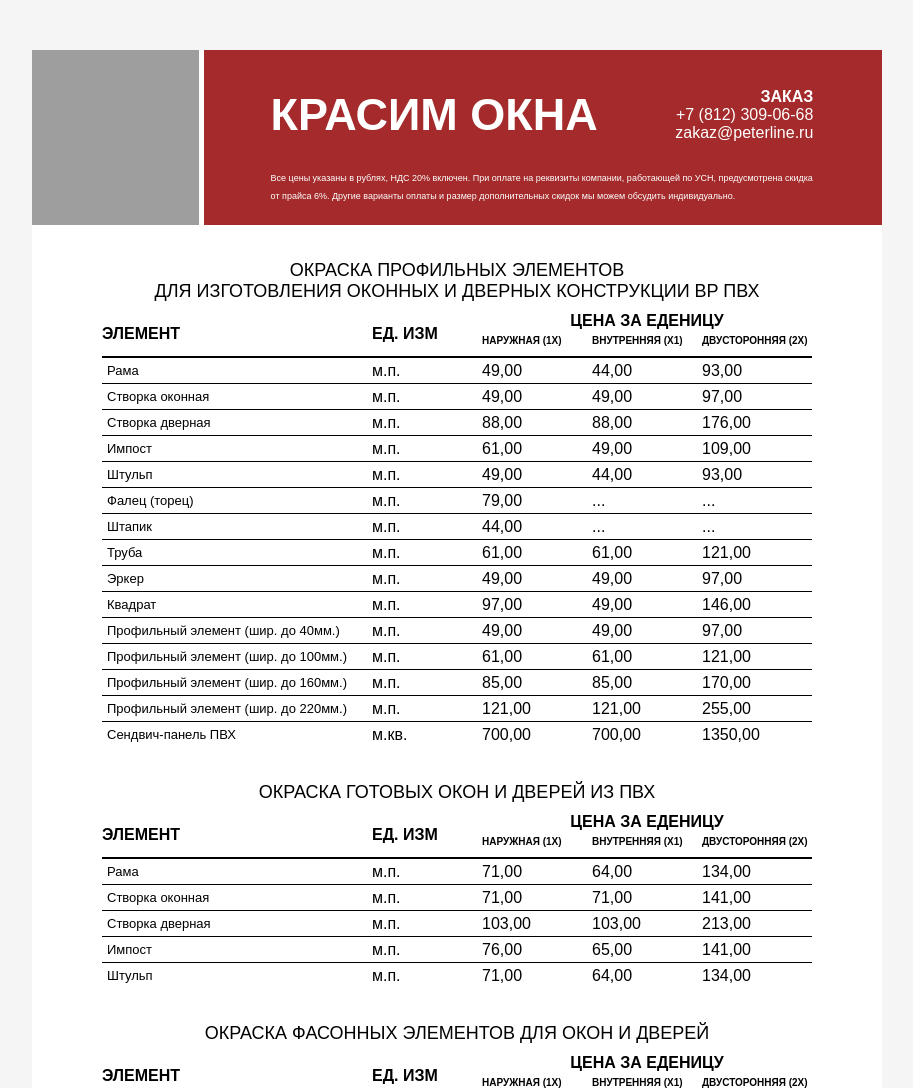
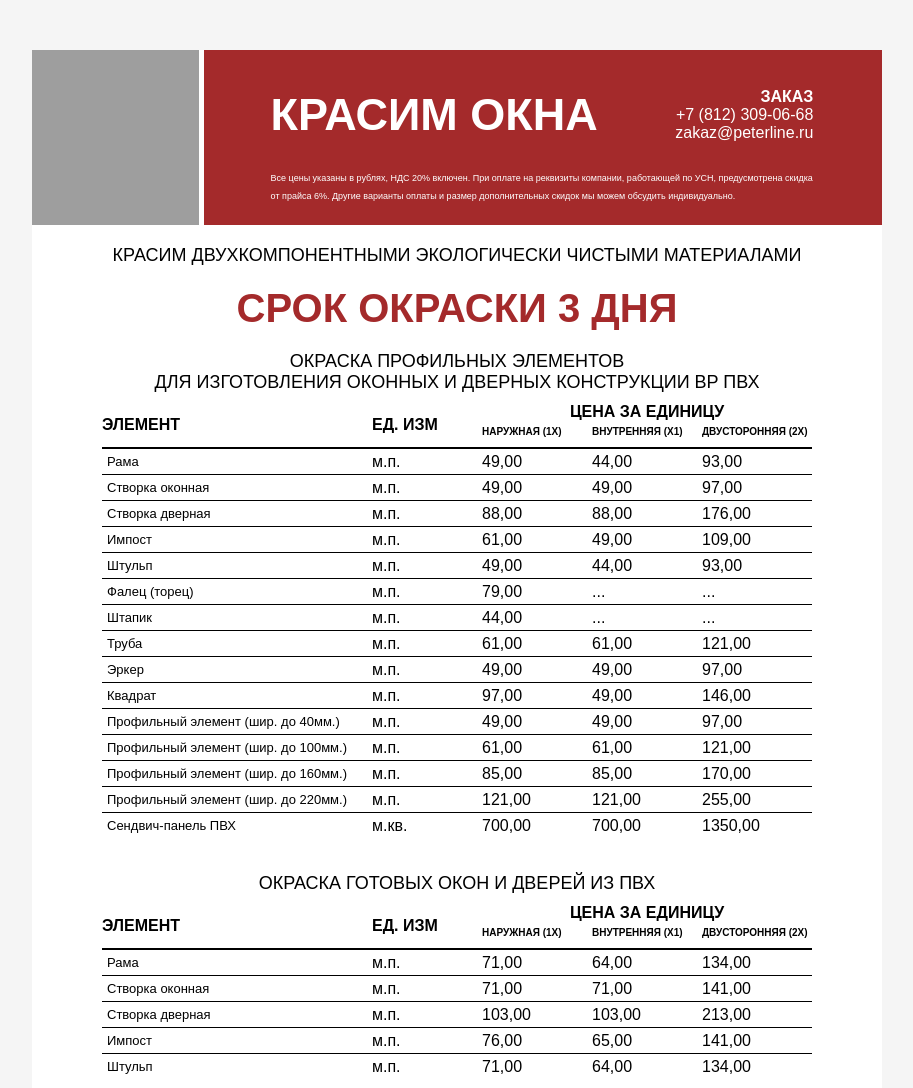
Before and after one commit to bubliksite/html-mailing-lists, a plain HTML site: page Krasimokna/krasim-prise.html in a window 1280 px wide. Shown: the top 1088 px of the page, without its empty margins (183-1096 px from the left). Drawn offline with Linux system fonts and the light colour scheme; grey boxes are pictures that could not be loaded.

Commit message:
KrasimOkna 1.1

```diff
--- a/Krasimokna/krasim-prise.html
+++ b/Krasimokna/krasim-prise.html
@@ -96,7 +96,27 @@
                                 </td>
                             </tr>
                             <tr>
-                                <td height="35"></td>
+                                <td height="20"></td>
+                            </tr>
+                            <tr>
+                                <td width="100%" style="text-align: center; font-size: 18px">
+                                    <font style="font-weight: 500">
+                                        КРАСИМ ДВУХКОМПОНЕНТНЫМИ ЭКОЛОГИЧЕСКИ ЧИСТЫМИ МАТЕРИАЛАМИ
+                                    </font>
+                                </td>
+                            </tr>
+                            <tr>
+                                <td height="20"></td>
+                            </tr>
+                            <tr>
+                                <td width="100%" style="text-align: center; font-size: 40px; color: #A42A2B">
+                                    <font style="font-weight: 800">
+                                        СРОК ОКРАСКИ 3 ДНЯ
+                                    </font>
+                                </td>
+                            </tr>
+                            <tr>
+                                <td height="20"></td>
                             </tr>
                             <tr>
                                 <td width="100%" style="text-align: center; font-size: 18px">
@@ -120,7 +140,7 @@
                                                     <tr>
                                                         <td rowspan="2" width="270" style="border-bottom: 2px solid #000"><font style="font-weight: 800">ЭЛЕМЕНТ</font></td>
                                                         <td rowspan="2" width="110" style="border-bottom: 2px solid #000"><font style="font-weight: 800">ЕД. ИЗМ</font></td>
-                                                        <td colspan="3" width="330" style="text-align: center; padding-bottom: 5px;"><font style="font-weight: 800">ЦЕНА ЗА ЕДЕНИЦУ</font></td>
+                                                        <td colspan="3" width="330" style="text-align: center; padding-bottom: 5px;"><font style="font-weight: 800">ЦЕНА ЗА ЕДИНИЦУ</font></td>
                                                     </tr>
                                                     <tr width="100%" style="font-size: 10px; font-weight: bold; border-bottom: 2px solid #000; margin-bottom: 5px;">
                                                         <td width="110" style="padding-bottom: 10px;">НАРУЖНАЯ (1Х)</td>
@@ -174,7 +194,7 @@
                                                     <tr>
                                                         <td rowspan="2" width="270" style="border-bottom: 2px solid #000"><font style="font-weight: 800">ЭЛЕМЕНТ</font></td>
                                                         <td rowspan="2" width="110" style="border-bottom: 2px solid #000"><font style="font-weight: 800">ЕД. ИЗМ</font></td>
-                                                        <td colspan="3" width="330" style="text-align: center; padding-bottom: 5px;"><font style="font-weight: 800">ЦЕНА ЗА ЕДЕНИЦУ</font></td>
+                                                        <td colspan="3" width="330" style="text-align: center; padding-bottom: 5px;"><font style="font-weight: 800">ЦЕНА ЗА ЕДИНИЦУ</font></td>
                                                     </tr>
                                                     <tr width="100%" style="font-size: 10px; font-weight: bold; border-bottom: 2px solid #000; margin-bottom: 5px;">
                                                         <td width="110" style="padding-bottom: 10px;">НАРУЖНАЯ (1Х)</td>
@@ -218,7 +238,7 @@
                                                     <tr>
                                                         <td rowspan="2" width="270" style="border-bottom: 2px solid #000"><font style="font-weight: 800">ЭЛЕМЕНТ</font></td>
                                                         <td rowspan="2" width="110" style="border-bottom: 2px solid #000"><font style="font-weight: 800">ЕД. ИЗМ</font></td>
-                                                        <td colspan="3" width="330" style="text-align: center; padding-bottom: 5px;"><font style="font-weight: 800">ЦЕНА ЗА ЕДЕНИЦУ</font></td>
+                                                        <td colspan="3" width="330" style="text-align: center; padding-bottom: 5px;"><font style="font-weight: 800">ЦЕНА ЗА ЕДИНИЦУ</font></td>
                                                     </tr>
                                                     <tr width="100%" style="font-size: 10px; font-weight: bold; border-bottom: 2px solid #000; margin-bottom: 5px;">
                                                         <td width="110" style="padding-bottom: 10px;">НАРУЖНАЯ (1Х)</td>
```
